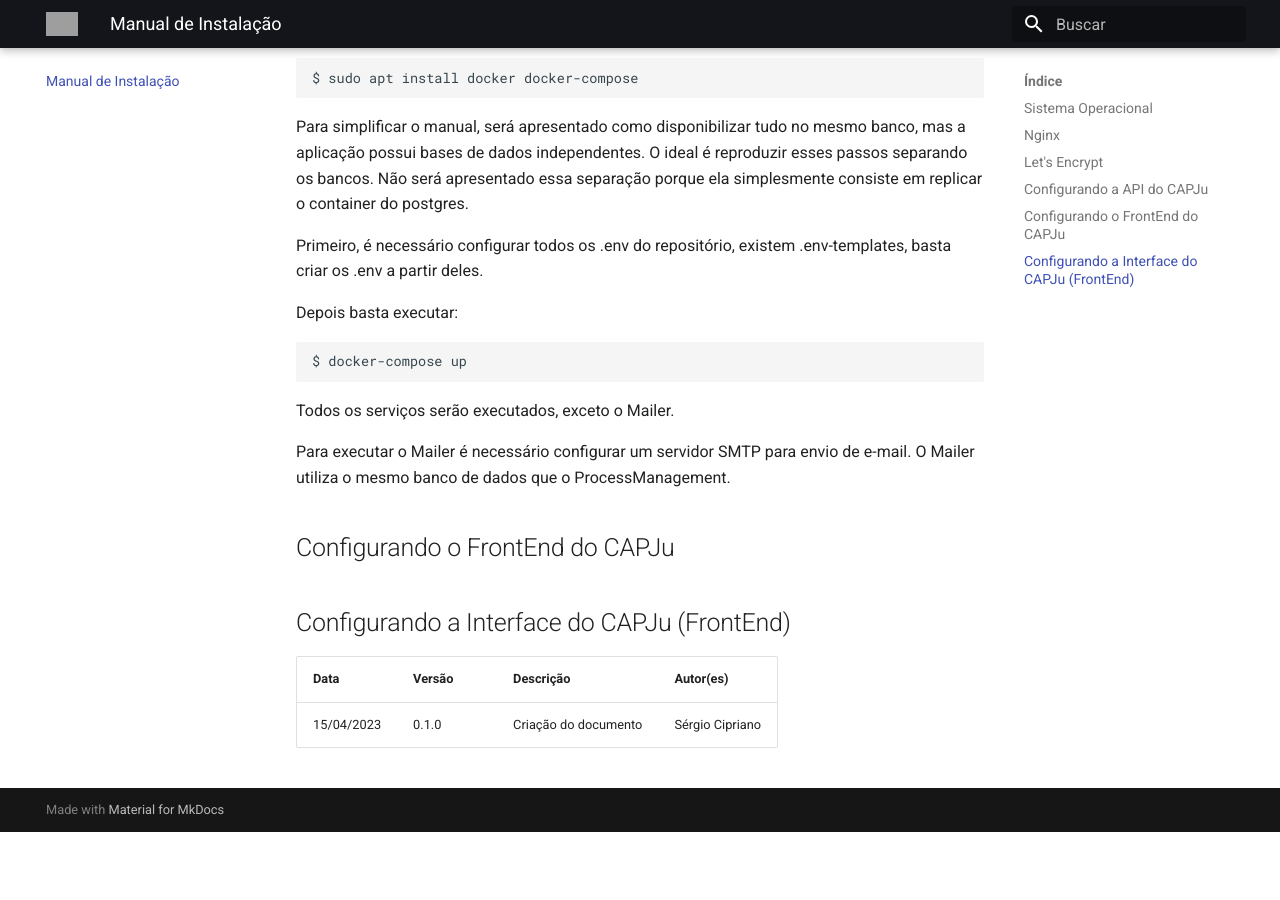
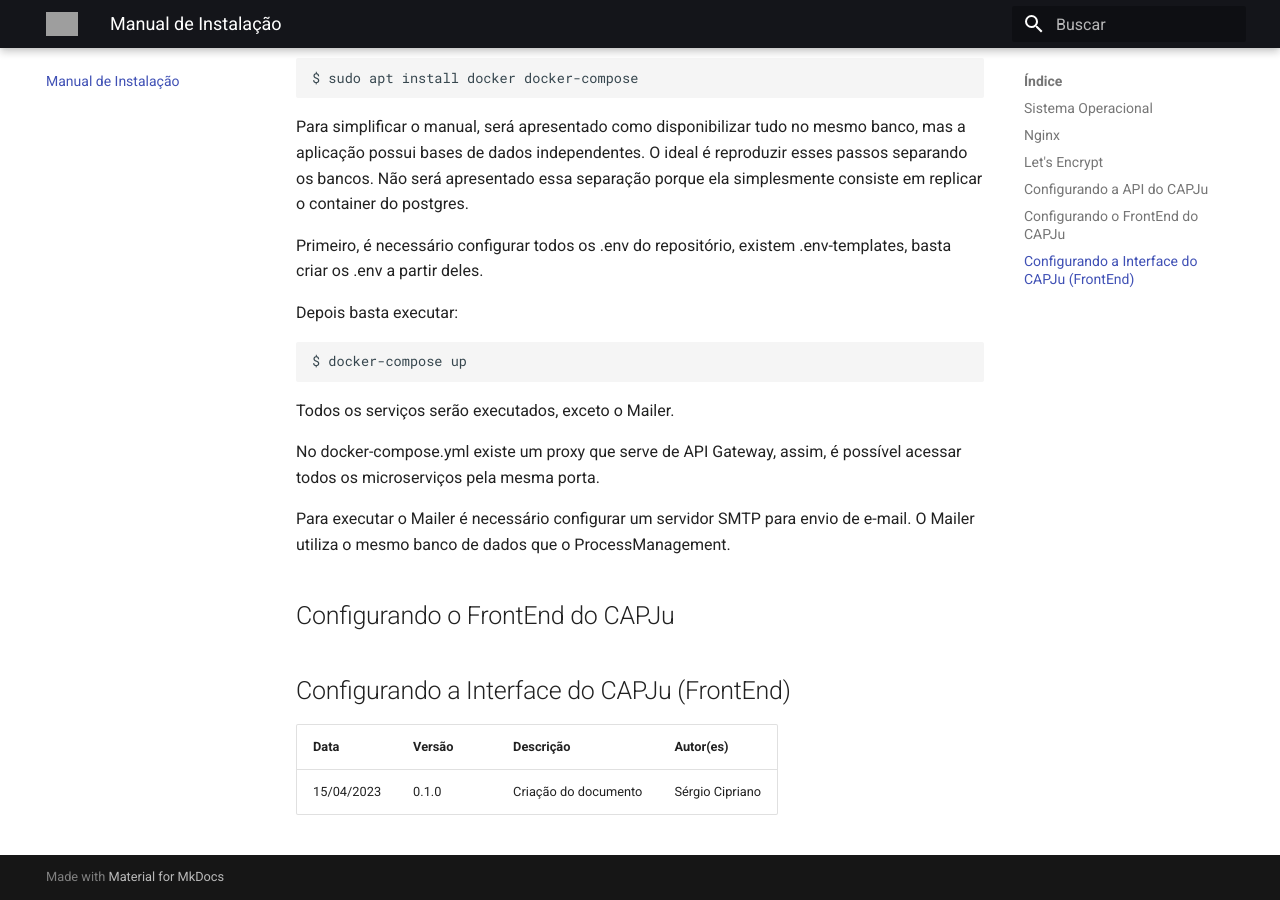
Before and after one commit to fga-eps-mds/2023-1-CAPJu-Doc, an MkDocs documentation site: the page built from docs/manual_de_instalacao.md, in a window 1280 px wide and 900 px high, scrolled down 3945 px. Built offline with MkDocs 1.6.1 and Material for MkDocs 9.7.7, drawn with Linux system fonts in a browser that asks for light colours; before the commit the page ends 4777 px from its top, so only the background shows below that; grey boxes are pictures that could not be loaded.

Commit message:
Comenta detalhe do API Gateway no manual de instalação

```diff
--- a/docs/manual_de_instalacao.md
+++ b/docs/manual_de_instalacao.md
@@ -212,6 +212,9 @@ $ docker-compose up
 
 Todos os serviços serão executados, exceto o Mailer.
 
+No docker-compose.yml existe um proxy que serve de API Gateway, assim, é
+possível acessar todos os microserviços pela mesma porta.
+
 Para executar o Mailer é necessário configurar um servidor SMTP para envio de
 e-mail. O Mailer utiliza o mesmo banco de dados que o ProcessManagement.
 
```
